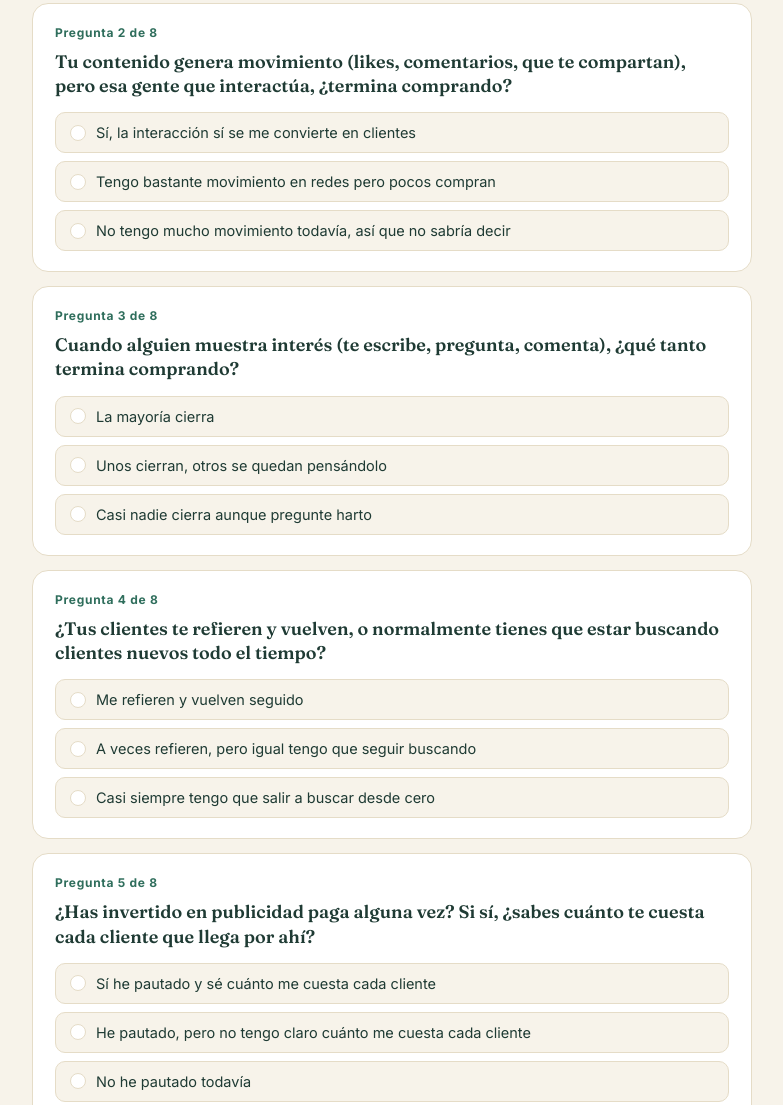
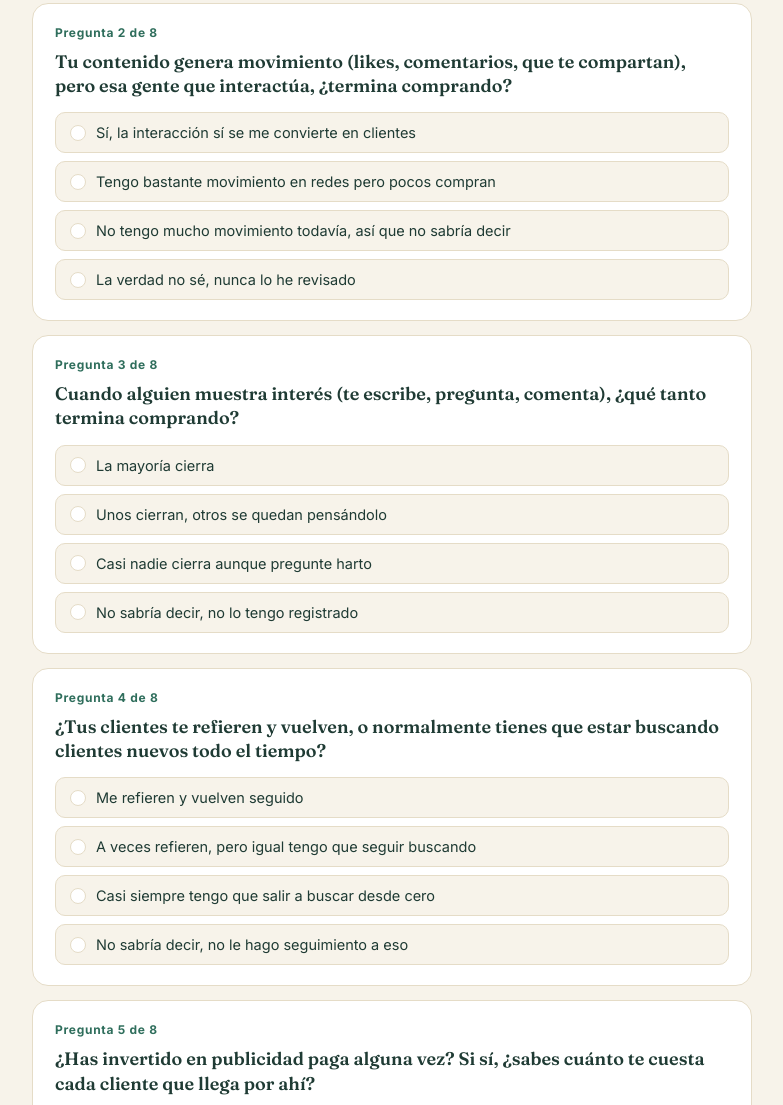
Before and after one commit to javom1-afk/Cameya-herramientas, a plain HTML site: page diagnostico-deporte-salud/index.html in a window 1280 px wide. Shown: the part 1184-2289 px from the top of the page, without its empty margins (248-1031 px from the left). Drawn offline with Linux system fonts and the light colour scheme.

Commit message:
Add files via upload

```diff
--- a/diagnostico-deporte-salud/index.html
+++ b/diagnostico-deporte-salud/index.html
@@ -144,6 +144,7 @@
   .sbox.weak h3{color:var(--clay);}
   .sbox p{margin:0;font-size:13.5px;color:var(--ink);}
   .sbox .tip{display:block;margin-top:6px;color:var(--ink-soft);font-size:13px;}
+  .sbox .benchmark{display:block;margin-top:6px;color:var(--ink);font-size:13px;font-style:italic;}
   .empty-note{font-size:13.5px;color:var(--ink-soft);font-style:italic;}
 
   /* QUESTIONS */
@@ -286,7 +287,8 @@
       options:[
         {label:'Sí, la interacción sí se me convierte en clientes', score:3},
         {label:'Tengo bastante movimiento en redes pero pocos compran', score:2},
-        {label:'No tengo mucho movimiento todavía, así que no sabría decir', score:1}
+        {label:'No tengo mucho movimiento todavía, así que no sabría decir', score:1},
+        {label:'La verdad no sé, nunca lo he revisado', score:1, levelLabel:'Corriendo sin rumbo'}
       ]
     },
     {
@@ -295,7 +297,8 @@
       options:[
         {label:'La mayoría cierra', score:3},
         {label:'Unos cierran, otros se quedan pensándolo', score:2},
-        {label:'Casi nadie cierra aunque pregunte harto', score:1}
+        {label:'Casi nadie cierra aunque pregunte harto', score:1},
+        {label:'No sabría decir, no lo tengo registrado', score:1, levelLabel:'Corriendo sin rumbo'}
       ]
     },
     {
@@ -304,7 +307,8 @@
       options:[
         {label:'Me refieren y vuelven seguido', score:3},
         {label:'A veces refieren, pero igual tengo que seguir buscando', score:2},
-        {label:'Casi siempre tengo que salir a buscar desde cero', score:1}
+        {label:'Casi siempre tengo que salir a buscar desde cero', score:1},
+        {label:'No sabría decir, no le hago seguimiento a eso', score:1, levelLabel:'Corriendo sin rumbo'}
       ]
     },
     {
@@ -331,7 +335,8 @@
       options:[
         {label:'Sí, creo que se nota claro', score:3},
         {label:'Más o menos, pero no estoy seguro', score:2},
-        {label:'La verdad no, publico pero no sé si se entiende qué me hace diferente', score:1}
+        {label:'La verdad no, publico pero no sé si se entiende qué me hace diferente', score:1},
+        {label:'No sabría decir, nunca lo he preguntado ni revisado', score:1, levelLabel:'Corriendo sin rumbo'}
       ]
     },
     {
@@ -355,7 +360,13 @@
     regularidad:"Define un número fijo de publicaciones a la semana. Mejor pocas y constantes que muchas y esporádicas."
   };
 
+  var BENCHMARKS = {
+    interaccion:"Es algo que veo seguido. Muchos gimnasios y clubes tienen bastantes seguidores o likes, pero ni ellos mismos saben si eso se les convierte en clientes.",
+    medicion:"Esto es lo más común que veo. La mayoría de negocios de deporte y salud con los que hablo no miden nada de lo que hacen en redes o mercadeo."
+  };
+
   var LEVEL_NAME = {3:'Consolidado', 2:'En desarrollo', 1:'Inicial', 0:'Sin responder'};
+  var UNMEASURED_LABEL = 'Corriendo sin rumbo';
 
   var PROFILES = [
     {stage:1, min:7, max:10, name:'En la línea de salida',
@@ -541,8 +552,10 @@
     var scored = QUESTIONS.filter(function(q){ return q.area; });
     var results = scored.map(function(q){
       var ansIdx = answers[q.id];
-      var score = (ansIdx !== undefined) ? q.options[ansIdx].score : 0;
-      return {id:q.id, area:q.area, score:score};
+      var chosen = (ansIdx !== undefined) ? q.options[ansIdx] : null;
+      var score = chosen ? chosen.score : 0;
+      var levelLabel = chosen && chosen.levelLabel ? chosen.levelLabel : LEVEL_NAME[score];
+      return {id:q.id, area:q.area, score:score, levelLabel:levelLabel};
     });
 
     // Ordenar de más fuerte a más débil; sin responder al final
@@ -560,7 +573,7 @@
       name.textContent = r.area;
       var level = document.createElement('span');
       level.className = 'bar-level';
-      level.textContent = LEVEL_NAME[r.score];
+      level.textContent = r.levelLabel;
       labelRow.appendChild(name);
       labelRow.appendChild(level);
 
@@ -619,6 +632,12 @@
       weakOnes.forEach(function(r){
         var p = document.createElement('p');
         p.textContent = r.area;
+        if(BENCHMARKS[r.id]){
+          var bench = document.createElement('span');
+          bench.className = 'benchmark';
+          bench.textContent = BENCHMARKS[r.id];
+          p.appendChild(bench);
+        }
         if(TIPS[r.id]){
           var tip = document.createElement('span');
           tip.className = 'tip';
```
